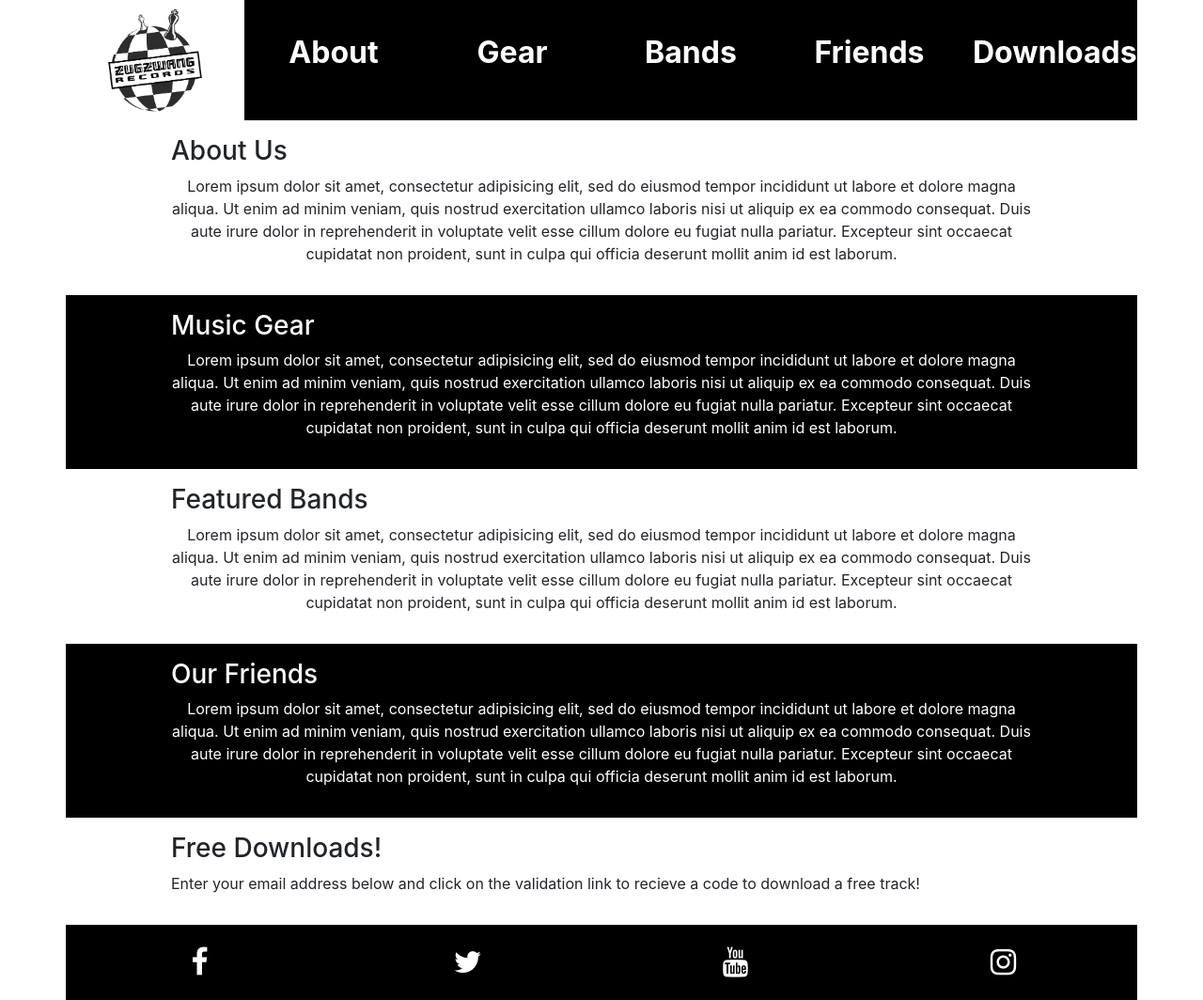
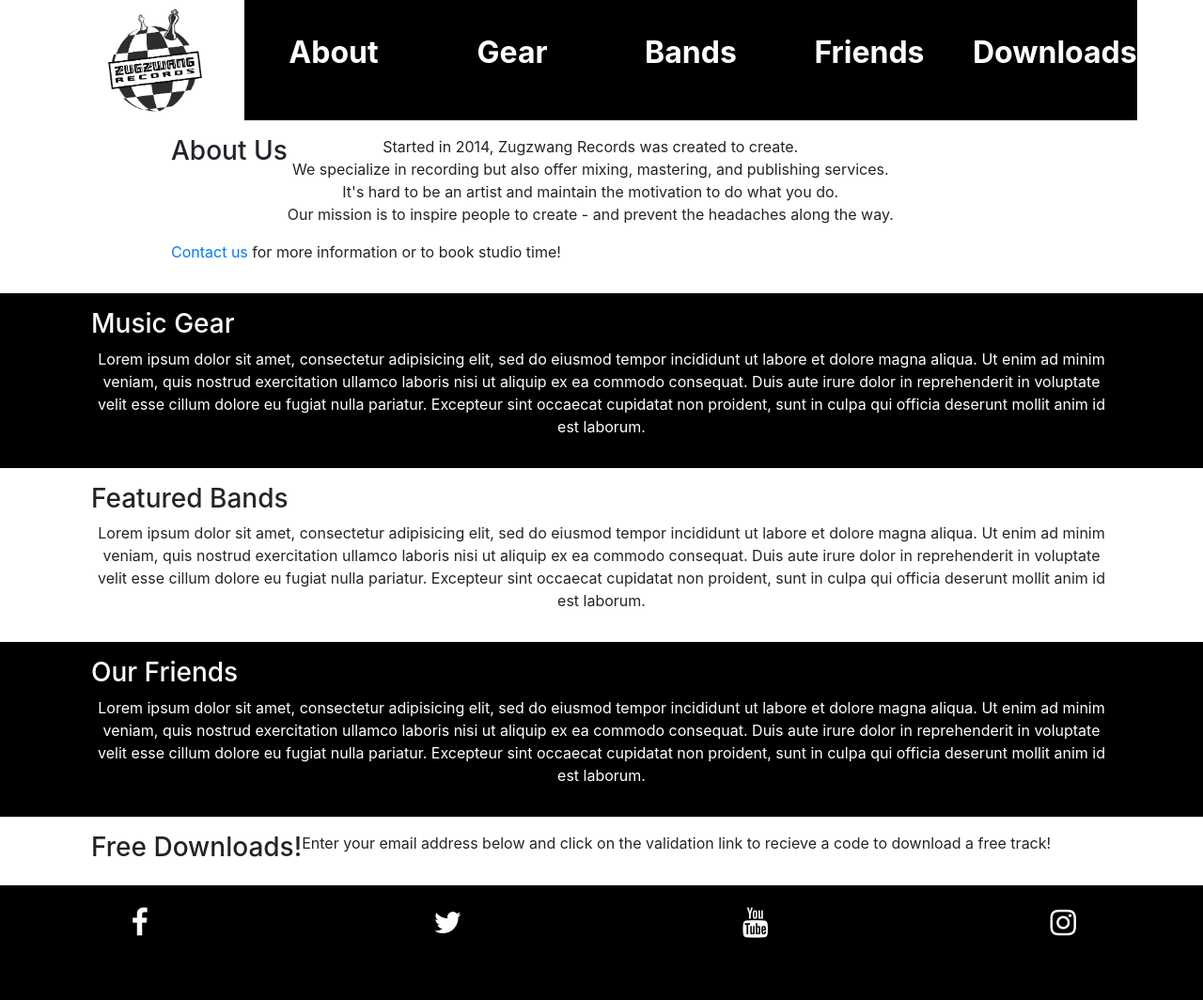
Before and after one commit to pootispenser1985/zugzwangrecords, a PHP site: page / in a window 1280 px wide. Shown: the whole page at 94% size. After the commit the page ends 998 px from the top, so only its background shows below. Run offline with PHP 8.4, Linux system fonts and the light colour scheme; some libraries are stand-ins or nearby versions.

Commit message:
updated about section, creating a disappearing email contact thingy, having jquery syntax problems

```diff
--- a/index.html
+++ b/index.html
@@ -3,11 +3,12 @@
   <head>
     <meta charset="utf-8">
     <meta name="viewport" content="width=device-width, initial-scale=1">
+    <script src="http://thrashcan.net/includes/jquery-3.1.1.min.js"></script>
     <link rel="stylesheet" href="http://thrashcan.net/includes/bootstrap.min.css">
     <script src="http://thrashcan.net/includes/bootstrap.min.js"></script>
     <link rel="stylesheet"
       href="http://cdnjs.cloudflare.com/ajax/libs/font-awesome/4.6.3/css/font-awesome.min.css">
-    <link rel="stylesheet" href="main.css?v=101117l">
+    <link rel="stylesheet" href="main.css?v=101217a">
     <title>Zugzwang Records</title>
     <body>
     <div class="container">
@@ -33,8 +34,23 @@
       </div> <!-- end top-nav-bar -->
       <div class="row middle-content" id="about">
         <h3>About Us</h3>
-        <p>Lorem ipsum dolor sit amet, consectetur adipisicing elit, sed do eiusmod tempor incididunt ut labore et dolore magna aliqua. Ut enim ad minim veniam, quis nostrud exercitation ullamco laboris nisi ut aliquip ex ea commodo consequat. Duis aute irure dolor in reprehenderit in voluptate velit esse cillum dolore eu fugiat nulla pariatur. Excepteur sint occaecat cupidatat non proident, sunt in culpa qui officia deserunt mollit anim id est laborum.</p>
+        <p>Started in 2014, Zugzwang Records was created to create.<br>
+          We specialize in recording but also offer mixing, mastering, and publishing services.<br>
+          It's hard to be an artist and maintain the motivation to do what you do.<br>
+          Our mission is to inspire people to create - and prevent the headaches along the way.<br></p>
+
+          <p><a href="#" onclick="showContacts()">Contact us</a> for more information or to book studio time!</p>
       </div> <!-- end 'about' section -->
+      <!-- contact section will suddenly appear as a result of clicking contact us -->
+      <script>
+        function showContacts() {
+          $('#contact').toggleClass('visible');
+        }
+      </script>
+      <div class="row" id="contact" style="display: none;">
+        testing one two derp
+      </div>
+      </div> <!-- end 'contact' section -->
       <div class="row middle-content" id="gear" style="background-color: black; color: white">
         <h3>Music Gear</h3>
         <p>Lorem ipsum dolor sit amet, consectetur adipisicing elit, sed do eiusmod tempor incididunt ut labore et dolore magna aliqua. Ut enim ad minim veniam, quis nostrud exercitation ullamco laboris nisi ut aliquip ex ea commodo consequat. Duis aute irure dolor in reprehenderit in voluptate velit esse cillum dolore eu fugiat nulla pariatur. Excepteur sint occaecat cupidatat non proident, sunt in culpa qui officia deserunt mollit anim id est laborum.</p>
--- a/main.css
+++ b/main.css
@@ -47,3 +47,7 @@
 .social-media {
 
 }
+
+.visible {
+  display: block;
+}
```
